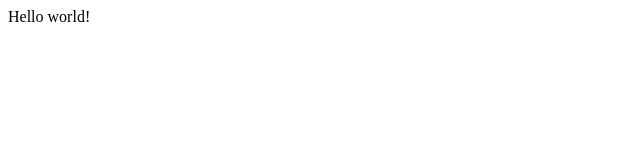
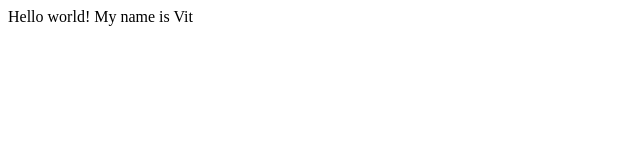
Before and after one commit to zuraida09/demo-repo, a plain HTML site: page index.html in a window 1280 px wide. Shown: the whole page, without its empty margins (0-640 px from the left). Drawn offline with Linux system fonts and the light colour scheme.

Commit message:
some message

```diff
--- a/index.html
+++ b/index.html
@@ -1 +1 @@
-<div>Hello world!</div>
+<div>Hello world! My name is Vit</div>
```
